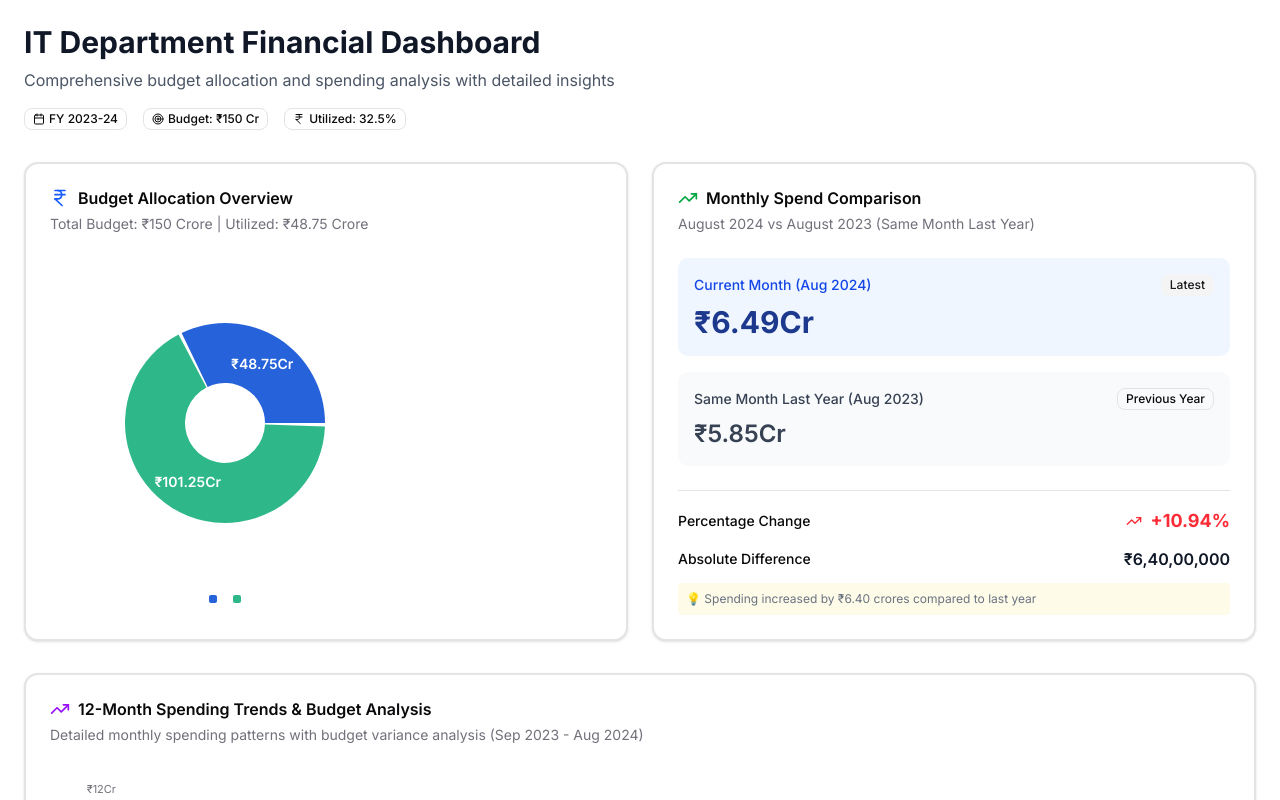
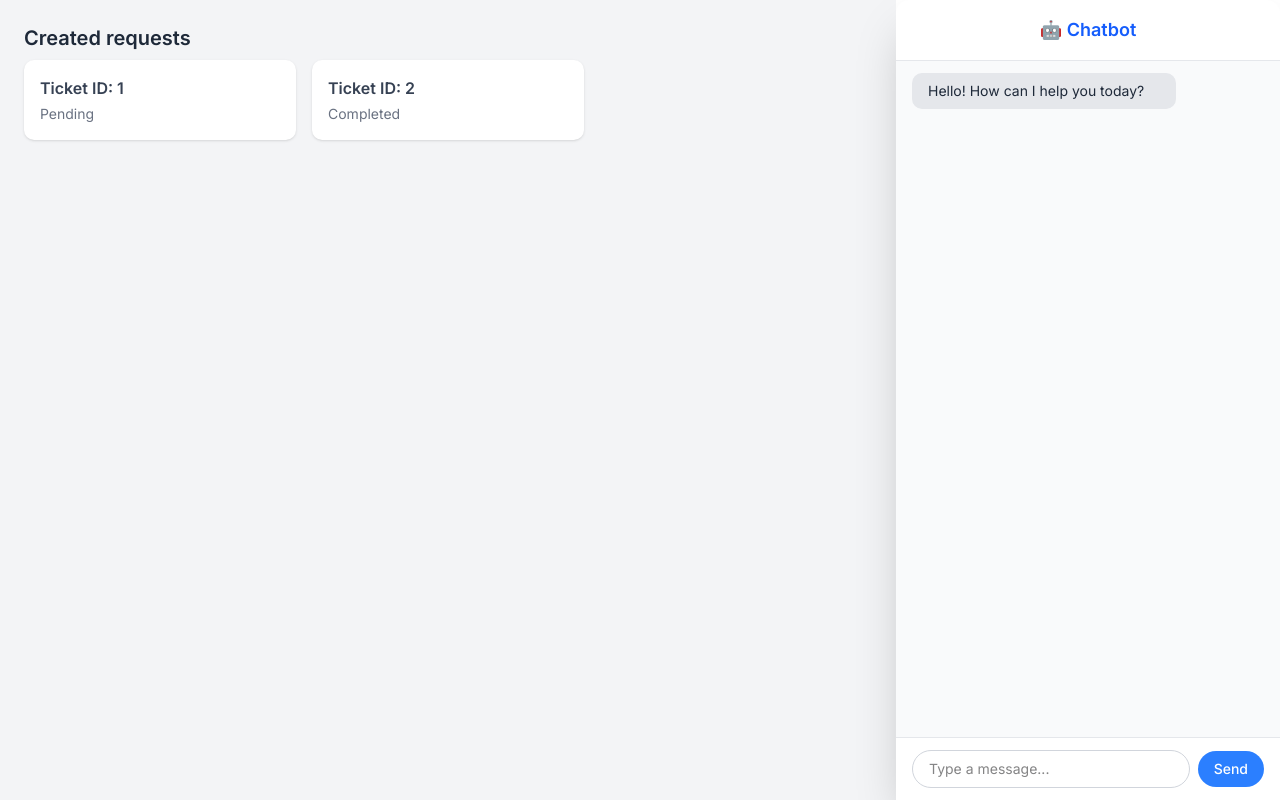
Before and after one commit to dubeyanant/better-ioms, a Next.js app: page /dashboard in a window 1280 px wide. Shown: the top 800 px of the page. Built offline with nearby package versions, Linux system fonts and the light colour scheme.

Commit message:
feat: add conditional component on dashboard

```diff
--- a/src/app/dashboard/dashboard.tsx
+++ b/src/app/dashboard/dashboard.tsx
@@ -2,6 +2,8 @@
 
 import Chatbot from "@/components/chatbot";
 import FinancialDashboard from "@/components/financial-dashboard";
+import { useAuth } from "@/lib/auth-context";
+import { UserRole } from "@/lib/utils";
 import { useRouter } from "next/navigation";
 import { useState } from "react";
 
@@ -12,6 +14,7 @@ interface Request {
 }
 
 export default function Dashboard() {
+	const { user } = useAuth();
 	const [requests, setRequests] = useState<Request[]>([
 		{ id: 1, title: "Ticket ID: 1", description: "Pending" },
 		{ id: 2, title: "Ticket ID: 2", description: "Completed" },
@@ -41,7 +44,9 @@ export default function Dashboard() {
 
 	return (
 		<div>
+			{(user?.role === UserRole.CEO || user?.role === UserRole.CTO) && (
 				<FinancialDashboard />
+			)}
 			<div className="relative h-screen flex flex-col sm:flex-row">
 				{/* 🧱 Left section: Dashboard */}
 				<div
@@ -49,6 +54,7 @@ export default function Dashboard() {
 						showChatBotOn ? "w-full sm:w-[70%]" : "w-full"
 					}`}
 				>
+					{user?.role === UserRole.ASSOCIATE && (
 						<div className="mb-6">
 							<h2 className="text-xl font-semibold text-gray-800">
 								Create a request
@@ -63,6 +69,7 @@ export default function Dashboard() {
 								</p>
 							</button>
 						</div>
+					)}
 
 					<div>
 						<h2 className="text-xl font-semibold text-gray-800">
```
Lines whose indentation alone changed are shown as unchanged.
